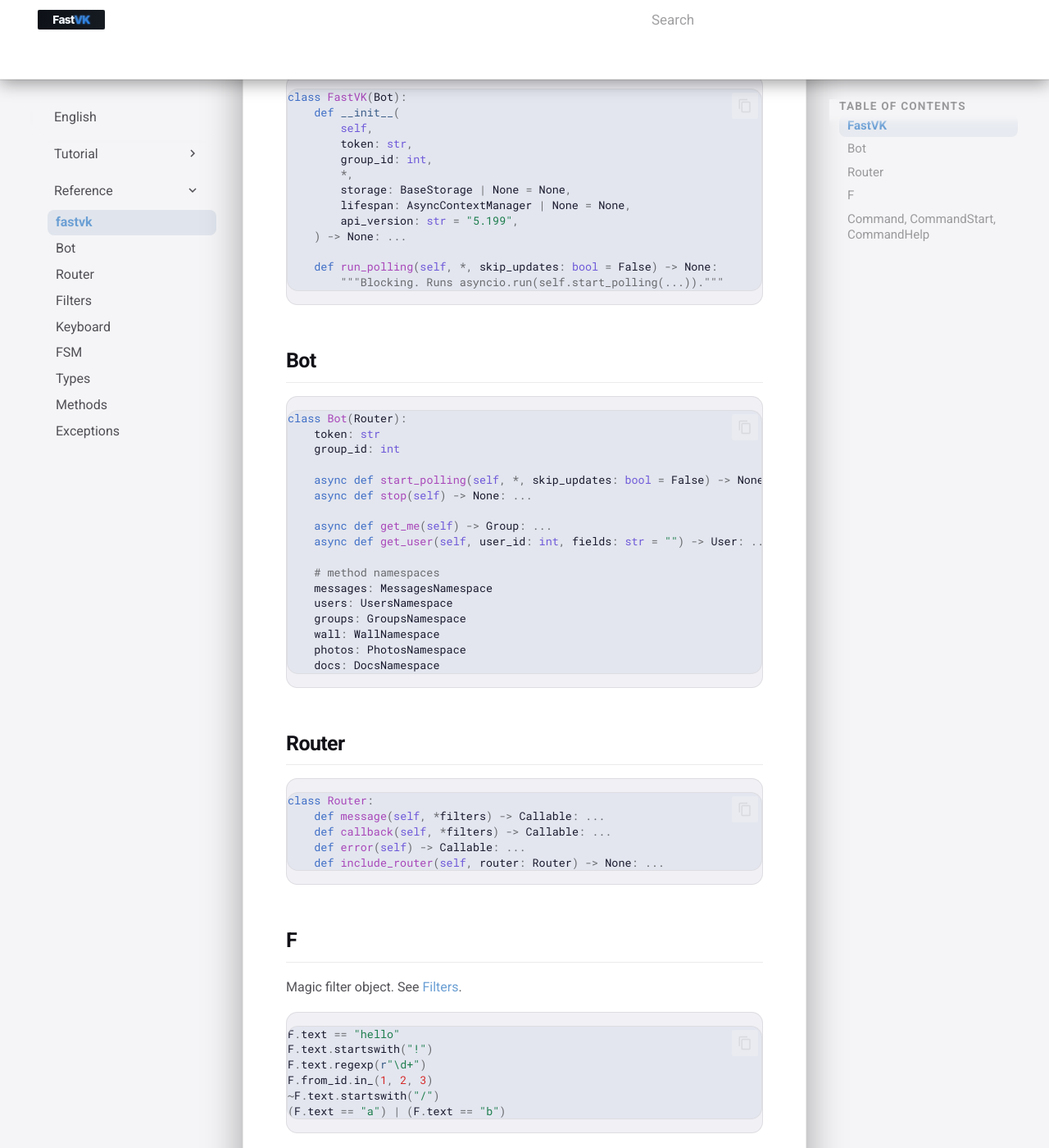
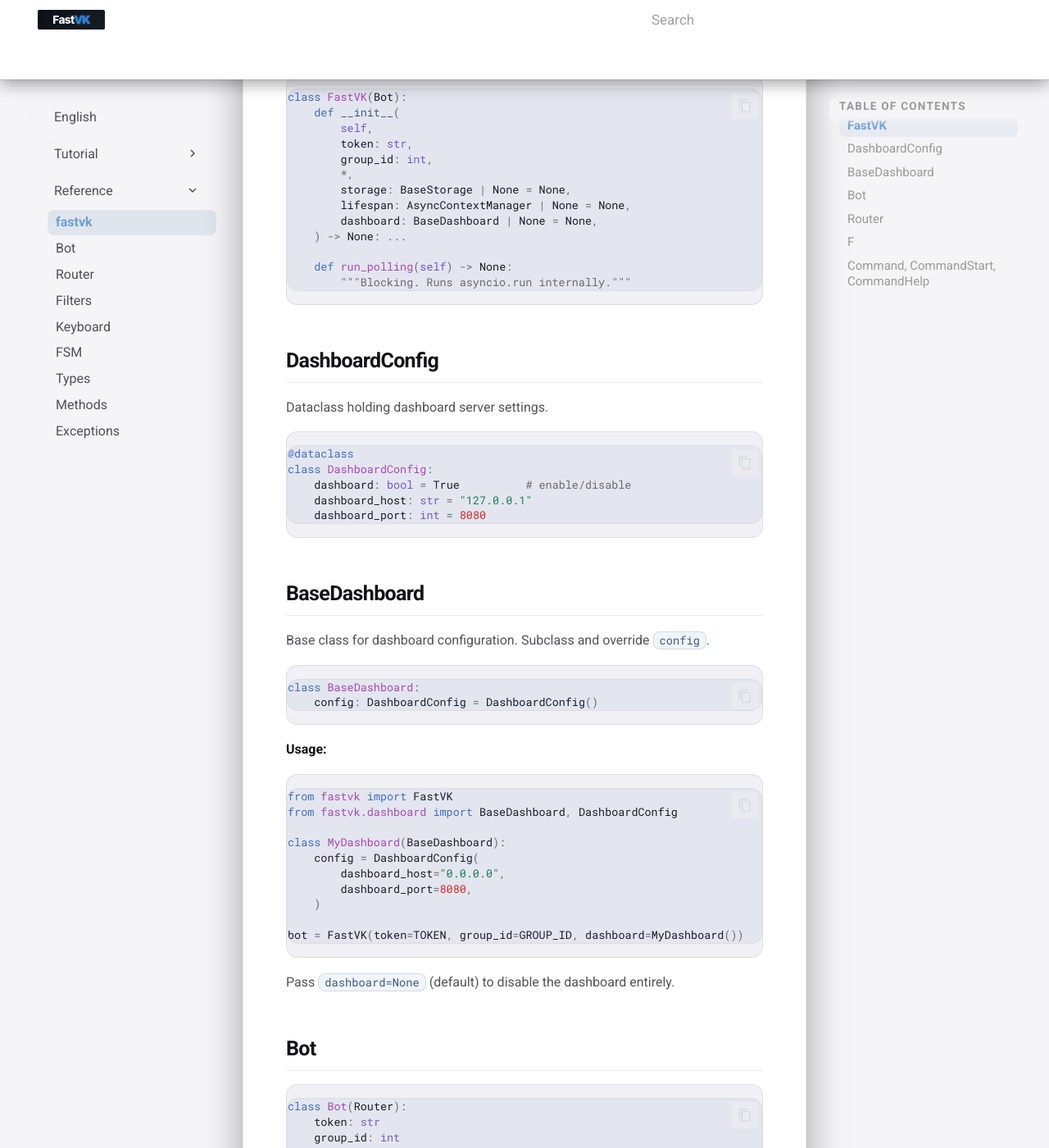
Before and after one commit to ndugram/fastvk, an MkDocs documentation site: the page built from docs/en/reference/fastvk.md, in a window 1280 px wide and 1400 px high, scrolled down 636 px. Shown: the whole window at 82% size. Built offline with MkDocs 1.6.1 and Material for MkDocs 9.7.7, drawn with Linux system fonts in a browser that asks for light colours; comment, search, counter and statistics services are not loaded.

Commit message:
docs: update fastvk.md

````diff
--- a/docs/en/reference/fastvk.md
+++ b/docs/en/reference/fastvk.md
@@ -27,12 +27,50 @@
         *,
         storage: BaseStorage | None = None,
         lifespan: AsyncContextManager | None = None,
-        api_version: str = "5.199",
+        dashboard: BaseDashboard | None = None,
     ) -> None: ...
 
-    def run_polling(self, *, skip_updates: bool = False) -> None:
-        """Blocking. Runs asyncio.run(self.start_polling(...))."""
+    def run_polling(self) -> None:
+        """Blocking. Runs asyncio.run internally."""
 ```
+
+## DashboardConfig
+
+Dataclass holding dashboard server settings.
+
+```python
+@dataclass
+class DashboardConfig:
+    dashboard: bool = True          # enable/disable
+    dashboard_host: str = "127.0.0.1"
+    dashboard_port: int = 8080
+```
+
+## BaseDashboard
+
+Base class for dashboard configuration. Subclass and override `config`.
+
+```python
+class BaseDashboard:
+    config: DashboardConfig = DashboardConfig()
+```
+
+**Usage:**
+
+```python
+from fastvk import FastVK
+from fastvk.dashboard import BaseDashboard, DashboardConfig
+
+class MyDashboard(BaseDashboard):
+    config = DashboardConfig(
+        dashboard_host="0.0.0.0",
+        dashboard_port=8080,
+    )
+
+bot = FastVK(token=TOKEN, group_id=GROUP_ID, dashboard=MyDashboard())
+```
+
+Pass `dashboard=None` (default) to disable the dashboard entirely.
 
 ## Bot
 
````
